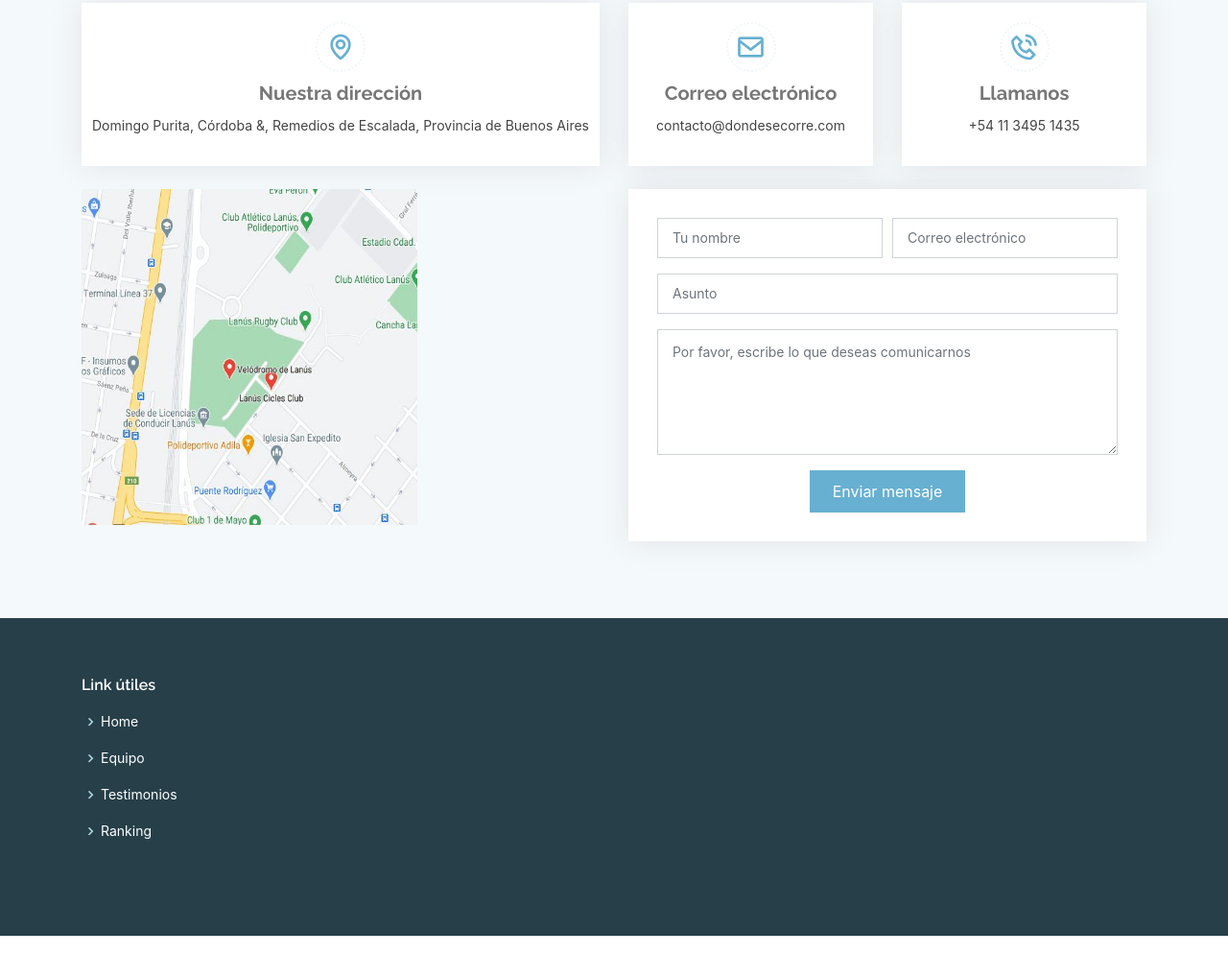
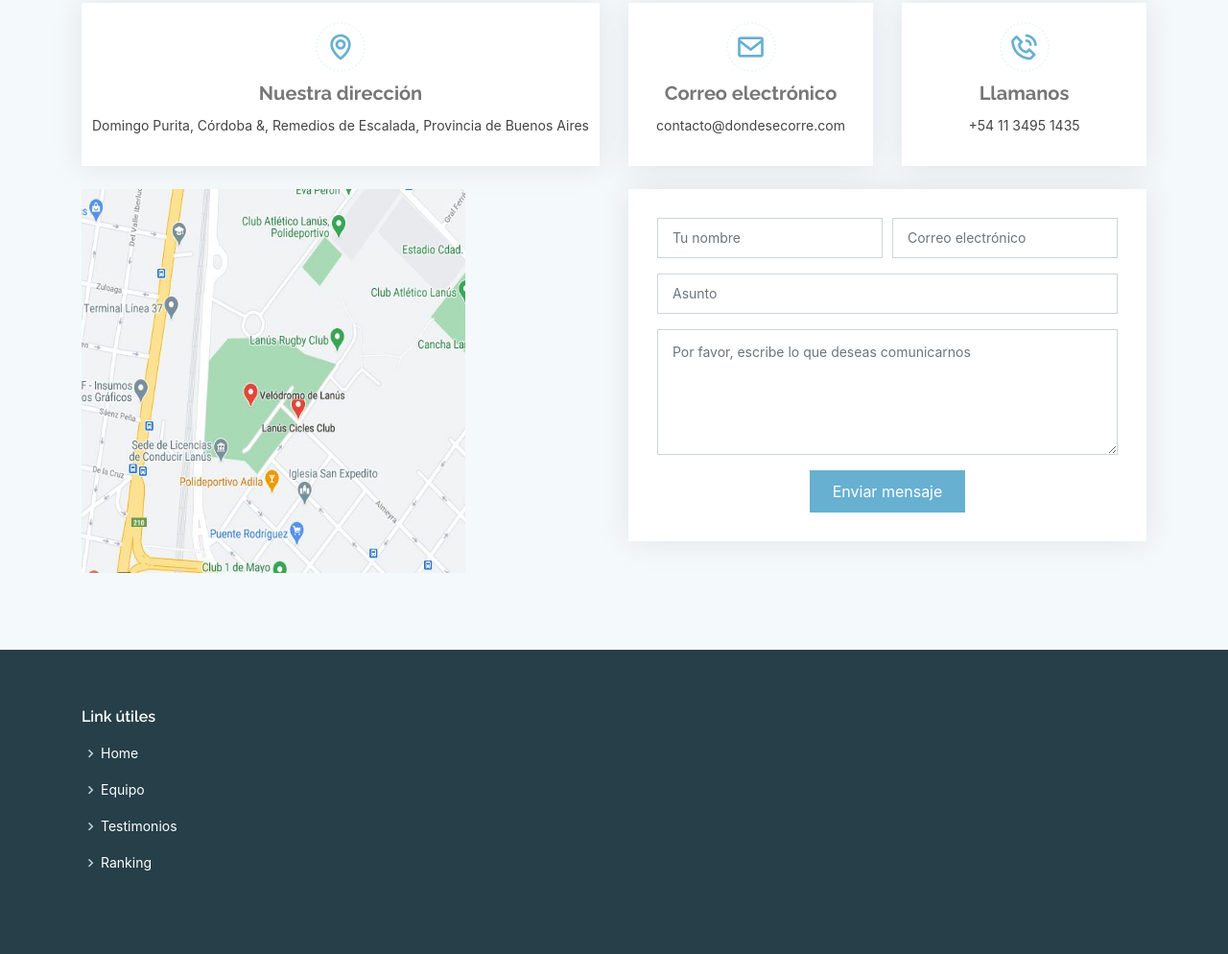
Before and after one commit to DiegoBotta/DiegoBotta.github.io, a website with bundled scripts: page index.html in a window 1280 px wide. Shown: the part 2273-3267 px from the top of the page at 96% size. Built offline with nearby package versions, Linux system fonts and the light colour scheme.

Commit message:
Update index.html

```diff
--- a/index.html
+++ b/index.html
@@ -245,7 +245,7 @@
         <div class="row" data-aos="fade-up" data-aos-delay="200">
 
           <div class="col-lg-6 ">
-            <img src="donde.JPG" alt="mapa" width="350" height="350">
+            <img src="donde.JPG" alt="mapa" width="400" height="400">
 
 
         </div>
```
